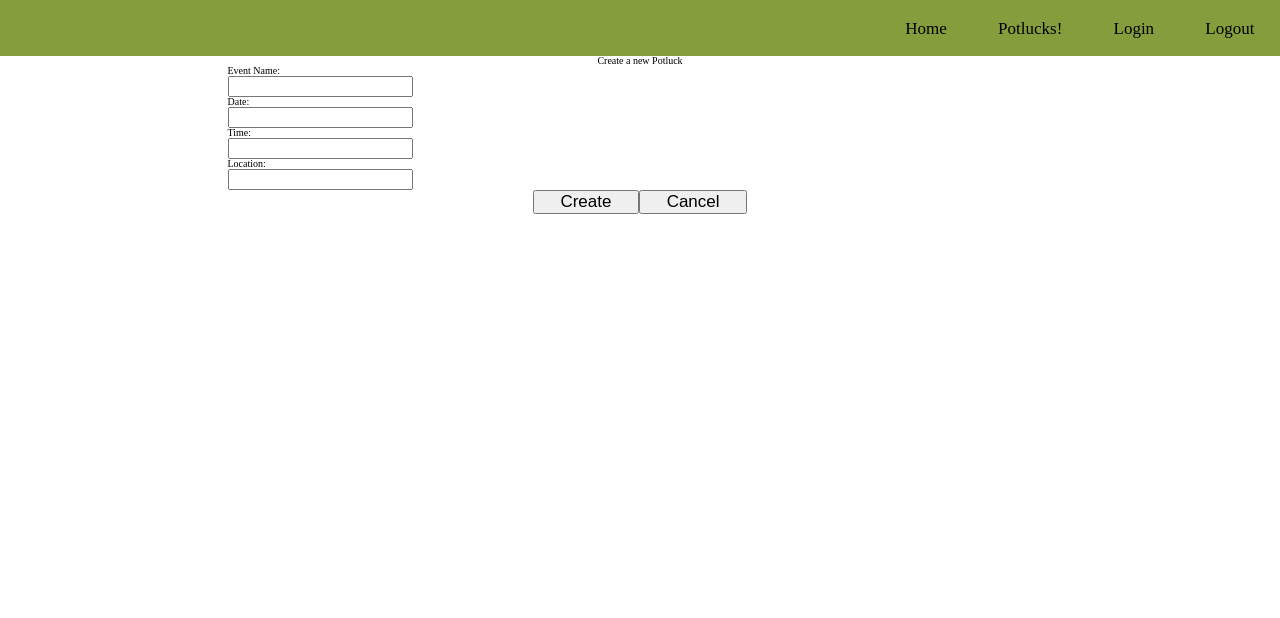
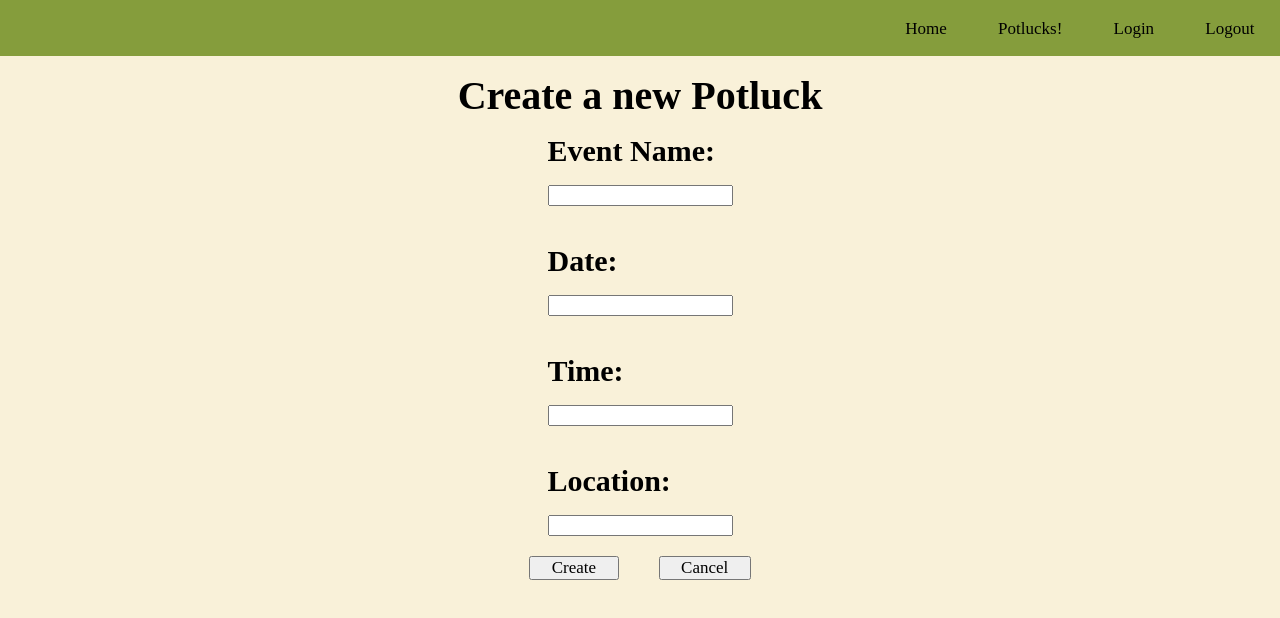
Before and after one commit to Build-Week-potluck-planner-9/front-end, a React (Create React App) app in the folder buildweek-potluck/: page /event-page/create-potluck in a window 1280 px wide. Shown: the top 618 px of the page. Built offline with nearby package versions, Linux system fonts and the light colour scheme.

Commit message:
added styling to the createpotluck page

```diff
--- a/buildweek-potluck/src/Components/CreatePotluck.js
+++ b/buildweek-potluck/src/Components/CreatePotluck.js
@@ -1,5 +1,37 @@
 import React, { useState } from 'react';
 import { useHistory } from 'react-router-dom';
+import styled from 'styled-components';
+
+const StyledForm = styled.div`
+    background-color: #F9F1D9;
+    min-height: 100vh;
+    display: flex;
+    justify-content: center;
+
+    .create-potluck{
+        width: 80%
+    }
+
+    h2{
+        font-weight: bold;
+        font-size: 4rem;
+        margin-top: 2rem;
+    }
+
+    h4{
+        font-weight: bold;
+        font-size: 3rem;
+    }
+
+    form{
+        width: 100%
+    }
+
+    button{
+        font-family: 'Gloria Hallelujah', cursive;
+        margin: 0 2rem;
+    }
+`
 
 
 const initialData = {
@@ -29,6 +61,7 @@ export default function CreatePotluck() {
     }
 
     return (
+        <StyledForm>
         <div className='create-potluck'>
             <h2>Create a new Potluck</h2>
             <form>
@@ -74,5 +107,6 @@ export default function CreatePotluck() {
                     <button className='links' onClick={() => { push('/event-page') }}>Cancel</button>
                 </div>
         </div>
+        </StyledForm>
     )
 }
--- a/buildweek-potluck/src/Components/EventPage.js
+++ b/buildweek-potluck/src/Components/EventPage.js
@@ -9,6 +9,14 @@ import { useState } from 'react';
 const EventPageStyles = styled.div`
     background-color: #F9F1D9;
     padding: 1%;
+
+    .create-btn{
+        margin: 2rem 0;
+    }
+
+    .create-btn .links{
+        border: 3px solid #F8B12C;
+    }
 `
 
 // Start EventPage component
--- a/buildweek-potluck/src/Components/Login.js
+++ b/buildweek-potluck/src/Components/Login.js
@@ -29,6 +29,8 @@ const StyledLogin = styled.div`
     button{
         margin-top: 15%;
         background-color: #9D221E;
+		font-family: 'Gloria Hallelujah', cursive;
+		font-size: 1.9rem;
     }
 
     button:hover {
```
